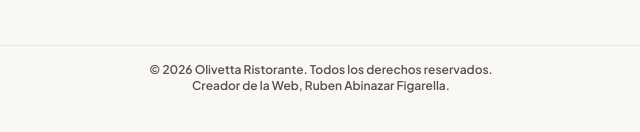
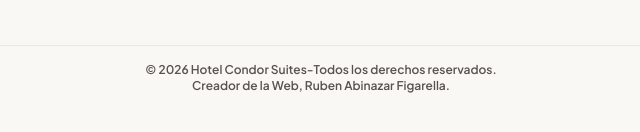
Before and after one commit to CondorSuites2026/Condor-Mantenimiento, a plain HTML site: page index.html in a window 1280 px wide. Shown: the part 1534-1666 px from the top of the page, 319-959 px from the left. Drawn offline with nearby package versions, Linux system fonts and the light colour scheme; no server answers.

Commit message:
Agregar pie de pagina Hotel Condor Suites

```diff
--- a/index.html
+++ b/index.html
@@ -323,7 +323,7 @@
   </main>
    <!-- Pie de página -->
         <footer class="mt-8 pt-4 border-t border-stone-200/80 text-center text-xs font-semibold text-stone-600">
-           <p>© 2026 Olivetta Ristorante. Todos los derechos reservados.</p>
+           <p>© 2026 Hotel Condor Suites-Todos los derechos reservados.</p>
            <p>Creador de la Web, Ruben Abinazar Figarella.</p>
         </footer>
 
```
